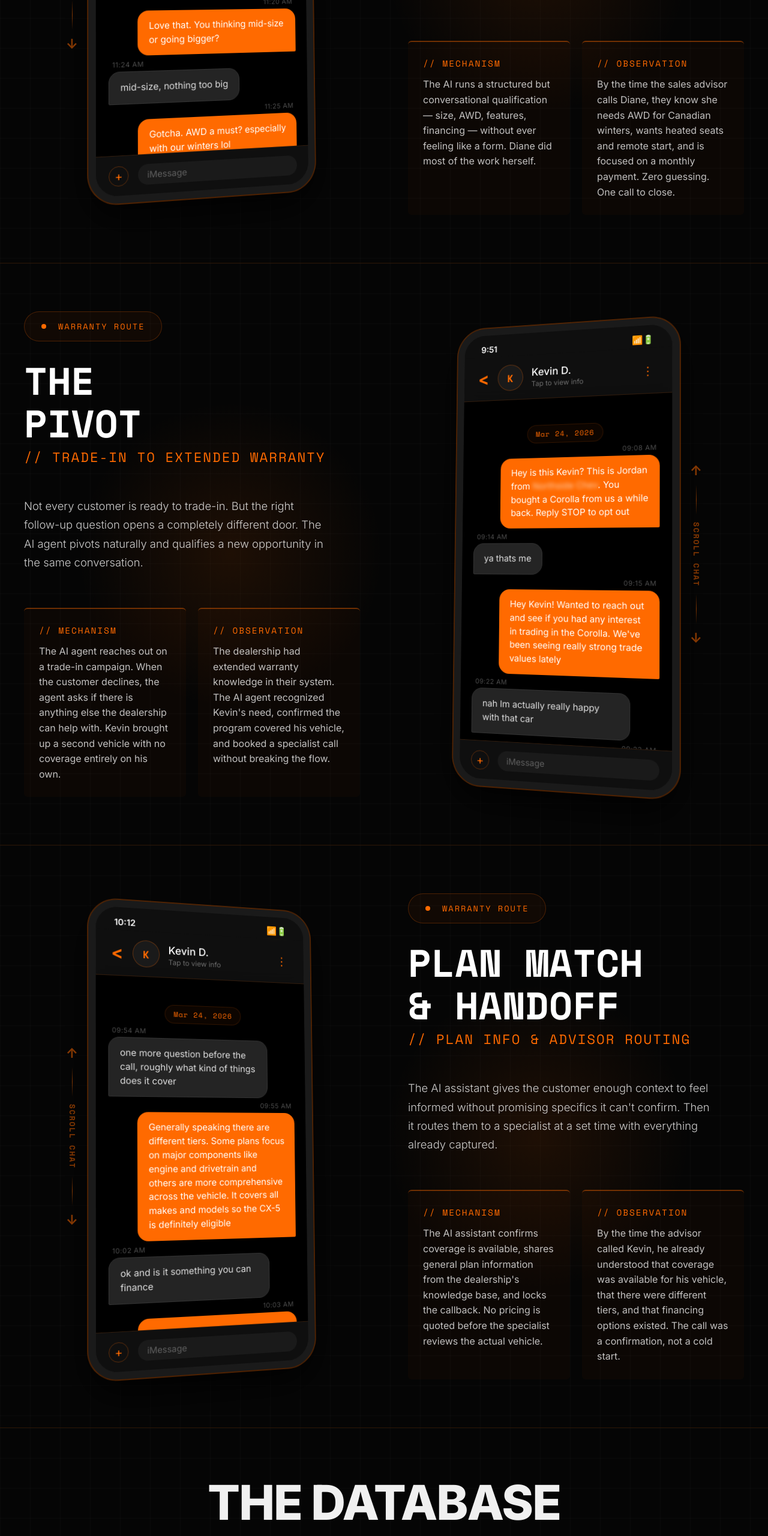
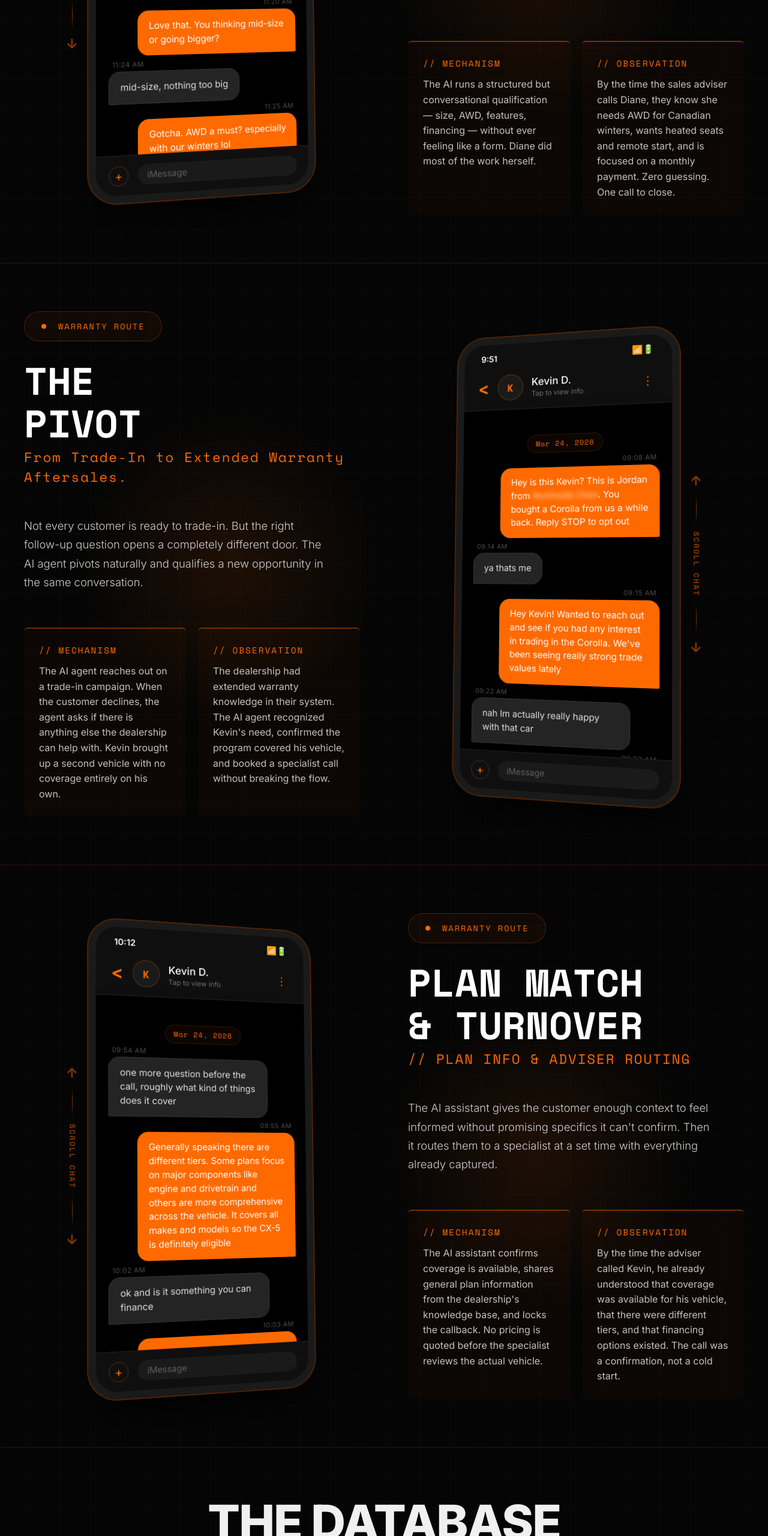
Before and after one commit to visquanta-dev/caprogram, a plain HTML site: page index.html in a window 1280 px wide. Shown: the part 2340-4900 px from the top of the page at 60% size. Drawn offline with nearby package versions, Linux system fonts and the light colour scheme.

Commit message:
Copy edits: Pivot subtitle, Plan Match & Turnover, KM & Term, Barrier-free + Canadian English
- "The Pivot" subtitle: "From Trade-In to Extended Warranty Aftersales."
- Section heading: "Plan Match & Turnover" (was "Plan Match & Handoff")
- Closing card: "KM & Term Options" (was "KM Options")
- "No Inspection" card: "Barrier-free" (was "Lower friction")
- Canadian English pass: kilometre (not kilometer), adviser (not advisor)

Co-Authored-By: Claude Opus 4.7 (1M context) <noreply@anthropic.com>

```diff
--- a/index.html
+++ b/index.html
@@ -613,7 +613,7 @@
                     </div>
                     <div class="analytics-card">
                         <span class="analytics-title">// OBSERVATION</span>
-                        <p class="analytics-body">By the time the sales advisor calls Diane, they know she needs AWD for Canadian winters, wants heated seats and remote start, and is focused on a monthly payment. Zero guessing. One call to close.</p>
+                        <p class="analytics-body">By the time the sales adviser calls Diane, they know she needs AWD for Canadian winters, wants heated seats and remote start, and is focused on a monthly payment. Zero guessing. One call to close.</p>
                     </div>
                 </div>
             </div>
@@ -677,7 +677,7 @@
                 <div class="route-divider">WARRANTY ROUTE</div>
                 <div>
                     <h2 class="hero-title">THE<br>PIVOT</h2>
-                    <span class="hero-subtitle">// TRADE-IN TO EXTENDED WARRANTY</span>
+                    <span class="hero-subtitle">From Trade-In to Extended Warranty Aftersales.</span>
                 </div>
 
                 <p class="hero-description">Not every customer is ready to trade-in. But the right follow-up question opens a completely different door. The AI agent pivots naturally and qualifies a new opportunity in the same conversation.</p>
@@ -750,8 +750,8 @@
             <div class="text-column" style="direction: ltr;">
                 <div class="route-divider">WARRANTY ROUTE</div>
                 <div>
-                    <h2 class="hero-title">PLAN MATCH<br>&amp; HANDOFF</h2>
-                    <span class="hero-subtitle">// PLAN INFO &amp; ADVISOR ROUTING</span>
+                    <h2 class="hero-title">PLAN MATCH<br>&amp; TURNOVER</h2>
+                    <span class="hero-subtitle">// PLAN INFO &amp; ADVISER ROUTING</span>
                 </div>
 
                 <p class="hero-description">The AI assistant gives the customer enough context to feel informed without promising specifics it can't confirm. Then it routes them to a specialist at a set time with everything already captured.</p>
@@ -763,7 +763,7 @@
                     </div>
                     <div class="analytics-card">
                         <span class="analytics-title">// OBSERVATION</span>
-                        <p class="analytics-body">By the time the advisor called Kevin, he already understood that coverage was available for his vehicle, that there were different tiers, and that financing options existed. The call was a confirmation, not a cold start.</p>
+                        <p class="analytics-body">By the time the adviser called Kevin, he already understood that coverage was available for his vehicle, that there were different tiers, and that financing options existed. The call was a confirmation, not a cold start.</p>
                     </div>
                 </div>
             </div>
@@ -833,8 +833,8 @@
                     <p style="color: rgba(255,255,255,0.8); font-size: 0.95rem; line-height: 1.6;">Extended warranty coverage for all makes, models, and types including gas, hybrid, EV, and diesel. Flexible tiers for every level of protection.</p>
                 </div>
                 <div style="background: rgba(255,106,0,0.04); border-top: 2px solid rgba(255,106,0,0.4); padding: 24px; border-radius: 6px;">
-                    <span style="font-family: 'Space Mono', monospace; color: var(--orange); font-size: 0.8rem; letter-spacing: 2px; display: block; margin-bottom: 10px;">// KM OPTIONS</span>
-                    <p style="color: rgba(255,255,255,0.8); font-size: 0.95rem; line-height: 1.6;">Up to unlimited term and kilometer options available, so every customer at any stage has a plan that works for their driving habits.</p>
+                    <span style="font-family: 'Space Mono', monospace; color: var(--orange); font-size: 0.8rem; letter-spacing: 2px; display: block; margin-bottom: 10px;">// KM & TERM OPTIONS</span>
+                    <p style="color: rgba(255,255,255,0.8); font-size: 0.95rem; line-height: 1.6;">Up to unlimited term and kilometre options available, so every customer at any stage has a plan that works for their driving habits.</p>
                 </div>
                 <div style="background: rgba(255,106,0,0.04); border-top: 2px solid rgba(255,106,0,0.4); padding: 24px; border-radius: 6px;">
                     <span style="font-family: 'Space Mono', monospace; color: var(--orange); font-size: 0.8rem; letter-spacing: 2px; display: block; margin-bottom: 10px;">// FINANCING</span>
@@ -842,7 +842,7 @@
                 </div>
                 <div style="background: rgba(255,106,0,0.04); border-top: 2px solid rgba(255,106,0,0.4); padding: 24px; border-radius: 6px;">
                     <span style="font-family: 'Space Mono', monospace; color: var(--orange); font-size: 0.8rem; letter-spacing: 2px; display: block; margin-bottom: 10px;">// NO INSPECTION</span>
-                    <p style="color: rgba(255,255,255,0.8); font-size: 0.95rem; line-height: 1.6;">No inspection needed to qualify. Customers don't need to bring their vehicle in. Lower friction. Higher conversion.</p>
+                    <p style="color: rgba(255,255,255,0.8); font-size: 0.95rem; line-height: 1.6;">No inspection needed to qualify. Customers don't need to bring their vehicle in. Barrier-free. Higher conversion.</p>
                 </div>
             </div>
 
```
